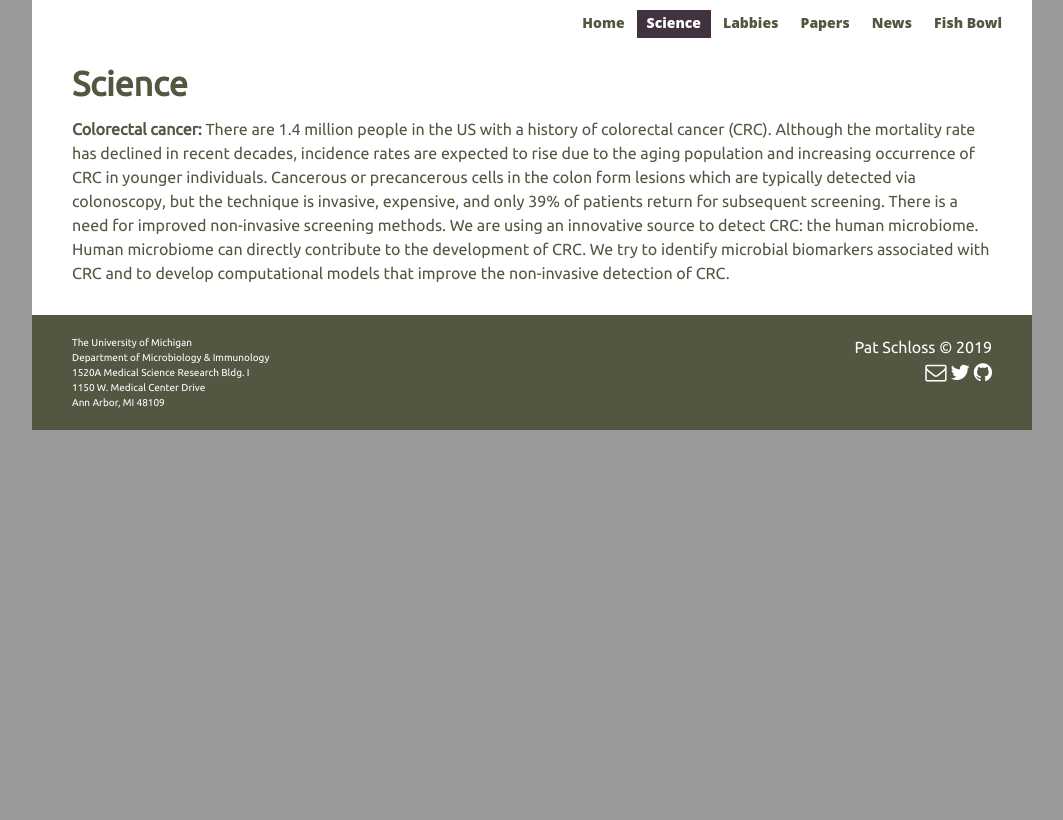
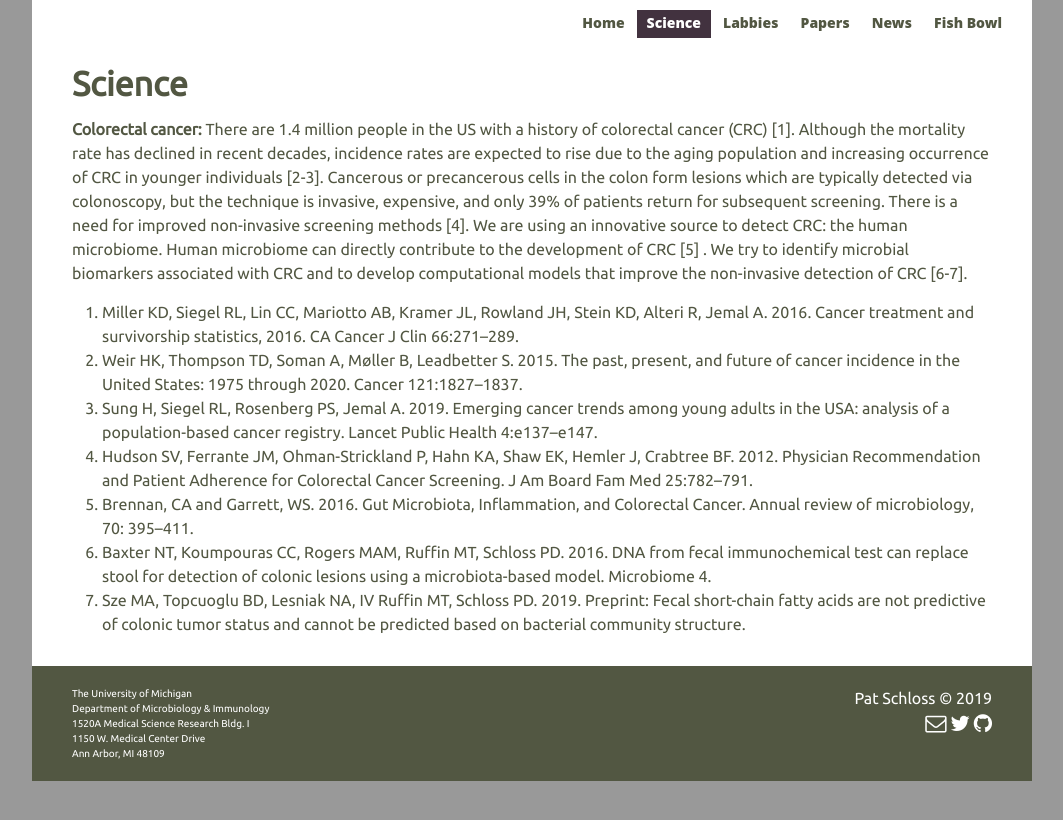
Before and after one commit to SchlossLab/schlosslab.github.io, a Jekyll site: the page built from _science/index.md, in a window 1280 px wide. Shown: the top 820 px of the page, without its empty margins (108-1171 px from the left). Built offline with Jekyll 4.4.1, drawn with Linux system fonts in a browser that asks for light colours; nearby versions of some CDN libraries.

Commit message:
add references
I think adding recent references for each topic section is a great idea. I've added some that I could think of. I'm open to suggestions.

```diff
--- a/_science/index.md
+++ b/_science/index.md
@@ -5,4 +5,12 @@ title: Science
 ---
 
 __Colorectal cancer:__
-There are 1.4 million people in the US with a history of colorectal cancer (CRC). Although the mortality rate has declined in recent decades, incidence rates are expected to rise due to the aging population and increasing occurrence of CRC in younger individuals. Cancerous or precancerous cells in the colon form lesions which are typically detected via colonoscopy, but the technique is invasive, expensive, and only 39% of patients return for subsequent screening. There is a need for improved non-invasive screening methods. We are using an innovative source to detect CRC: the human microbiome. Human microbiome can directly contribute to the development of CRC. We try to identify microbial biomarkers associated with CRC and to develop computational models that improve the non-invasive detection of CRC.
+There are 1.4 million people in the US with a history of colorectal cancer (CRC) [1]. Although the mortality rate has declined in recent decades, incidence rates are expected to rise due to the aging population and increasing occurrence of CRC in younger individuals [2-3]. Cancerous or precancerous cells in the colon form lesions which are typically detected via colonoscopy, but the technique is invasive, expensive, and only 39% of patients return for subsequent screening. There is a need for improved non-invasive screening methods [4]. We are using an innovative source to detect CRC: the human microbiome. Human microbiome can directly contribute to the development of CRC [5] . We try to identify microbial biomarkers associated with CRC and to develop computational models that improve the non-invasive detection of CRC [6-7].
+
+1. Miller KD, Siegel RL, Lin CC, Mariotto AB, Kramer JL, Rowland JH, Stein KD, Alteri R, Jemal A. 2016. Cancer treatment and survivorship statistics, 2016. CA Cancer J Clin 66:271–289.
+2. Weir HK, Thompson TD, Soman A, Møller B, Leadbetter S. 2015. The past, present, and future of cancer incidence in the United States: 1975 through 2020. Cancer 121:1827–1837.
+3. Sung H, Siegel RL, Rosenberg PS, Jemal A. 2019. Emerging cancer trends among young adults in the USA: analysis of a population-based cancer registry. Lancet Public Health 4:e137–e147.
+4. Hudson SV, Ferrante JM, Ohman-Strickland P, Hahn KA, Shaw EK, Hemler J, Crabtree BF. 2012. Physician Recommendation and Patient Adherence for Colorectal Cancer Screening. J Am Board Fam Med 25:782–791.
+5. Brennan, CA and Garrett, WS. 2016. Gut Microbiota, Inflammation, and Colorectal Cancer. Annual review of microbiology, 70: 395–411.
+6. Baxter NT, Koumpouras CC, Rogers MAM, Ruffin MT, Schloss PD. 2016. DNA from fecal immunochemical test can replace stool for detection of colonic lesions using a microbiota-based model. Microbiome 4.
+7. Sze MA, Topcuoglu BD, Lesniak NA, IV Ruffin MT, Schloss PD. 2019. Preprint: Fecal short-chain fatty acids are not predictive of colonic tumor status and cannot be predicted based on bacterial community structure.
```
